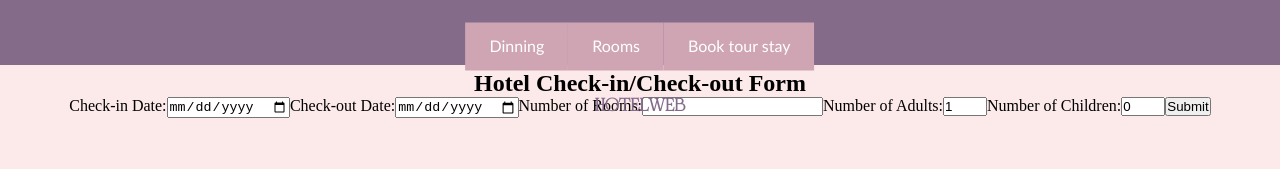
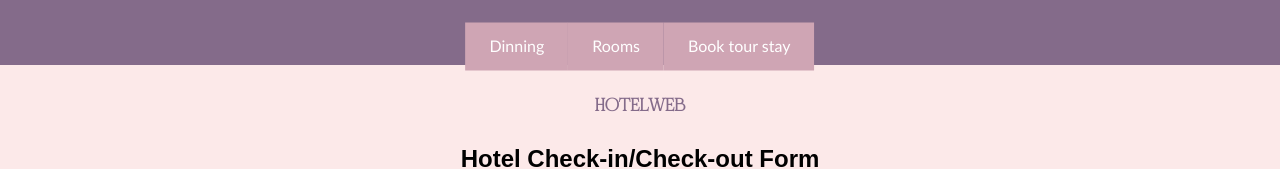
Before and after one commit to Maksym-Perehinets/Hotel-site, a React (Vite) app in the folder frontend/: page / in a window 1280 px wide. Shown: the part 783-952 px from the top of the page. Built offline with nearby package versions, Linux system fonts and the light colour scheme.

Commit message:
checkoutin commit todo submit button

```diff
--- a/frontend/src/CSS/CheckInOut.css
+++ b/frontend/src/CSS/CheckInOut.css
@@ -6,18 +6,29 @@ body {
 }
 
 form {
-  max-width: 800px; /* Increase the max-width for horizontal layout */
+  /* max-width: 800px;  Increase the max-width for horizontal layout */
+  width: 80%;
   margin: 20px auto;
   padding: 20px;
-  border: 1px solid #ccc;
+  /* border: 1px solid #ccc; */
   border-radius: 5px;
   display: flex; /* Display form items in a flex container */
   flex-wrap: wrap; /* Allow items to wrap to the next line */
 }
 
+#formDiv input[type="submit"] {
+  text-align: center;
+  align-items: center;
+
+}
+
 h2 {
   text-align: center;
-  width: 100%; /* Ensure h2 takes full width */
+  width: 100%;
+}
+
+h2#checkInOutLabel {
+  padding-top: 75px;
 }
 
 label {
@@ -39,8 +50,9 @@ input[type="number"] {
 
 input[type="submit"] {
   width: 100%;
+  font-size: 18px;
   padding: 10px;
-  background-color: #007bff;
+  background-color: #846B8A;
   color: #fff;
   border: none;
   border-radius: 5px;
@@ -48,6 +60,10 @@ input[type="submit"] {
   transition: background-color 0.3s ease;
 }
 
+body input[type="submit"]{
+  text-align: center;
+}
+
 input[type="submit"]:hover {
-  background-color: #0056b3;
+  background-color: #C98BB9;
 }
--- a/frontend/src/CSS/ParalaxBanner.css
+++ b/frontend/src/CSS/ParalaxBanner.css
@@ -3,7 +3,7 @@
   justify-content: center;
   align-items: center;
   flex-direction: column;
-  background-image: url("https://images.unsplash.com/photo-1628560946700-dde575386781?q=80&w=1974&auto=format&fit=crop&ixlib=rb-4.0.3&ixid=M3wxMjA3fDB8MHxwaG90by1wYWdlfHx8fGVufDB8fHx8fA%3D%3D");
+  background-image: url("https://hote0site0tspp.blob.core.windows.net/images/main-page.jpg");
   background-repeat: no-repeat;
   background-position: 20% 40%;
   /* background-position: center; */
--- a/frontend/src/CSS/infoDiv.css
+++ b/frontend/src/CSS/infoDiv.css
@@ -3,7 +3,7 @@
 #info-div {
     width: 100%;
     padding: 1% 5%;
-    margin-top: 7.5%;
+    margin-top: 250px;
     /* margin-left: 19%; */
     padding-bottom: 10%;
     font-family:Cambria, Cochin, Georgia, Times, 'Times New Roman', serif;
--- a/frontend/src/components/CheckIn.jsx
+++ b/frontend/src/components/CheckIn.jsx
@@ -1,4 +1,5 @@
 import { useState } from "react";
+import '../CSS/CheckInOut.css';
 
 function HotelCheckInOutForm() {
   const [rooms, setRooms] = useState("");
@@ -24,8 +25,8 @@ function HotelCheckInOutForm() {
   };
 
   return (
-    <div>
-      <h2>Hotel Check-in/Check-out Form</h2>
+    <div id="formDiv">
+      <h2 id="checkInOutLabel">Hotel Check-in/Check-out Form</h2>
       <form onSubmit={handleSubmit}>
         <label htmlFor="checkin">Check-in Date:</label>
         <input type="date" id="checkin" name="checkin" required />
@@ -67,7 +68,6 @@ function HotelCheckInOutForm() {
           onChange={(e) => setChildren(e.target.value)}
           required
         />
-
         <input type="submit" value="Submit" />
       </form>
     </div>
```
